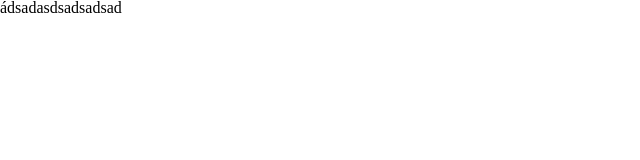
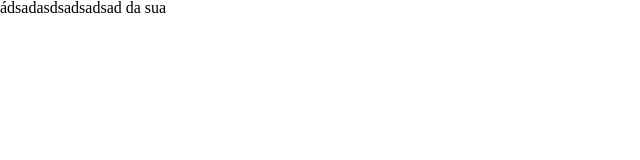
Before and after one commit to vinhtb18/bc28-capstone-TieuBuuVinh-NguyenBinhSon, a plain HTML site: page index.html in a window 1280 px wide. Shown: the full height of the page, 0-640 px from the left. Drawn offline with Linux system fonts and the light colour scheme.

Commit message:
2nd commit

```diff
--- a/index.html
+++ b/index.html
@@ -13,6 +13,6 @@
     <link rel="stylesheet" href="./css/style.css">
 </head>
 <body>
-<h1>ádsadasdsadsadsad</h1>
+<h1>ádsadasdsadsadsad da sua</h1>
 </body>
 </html>
```
